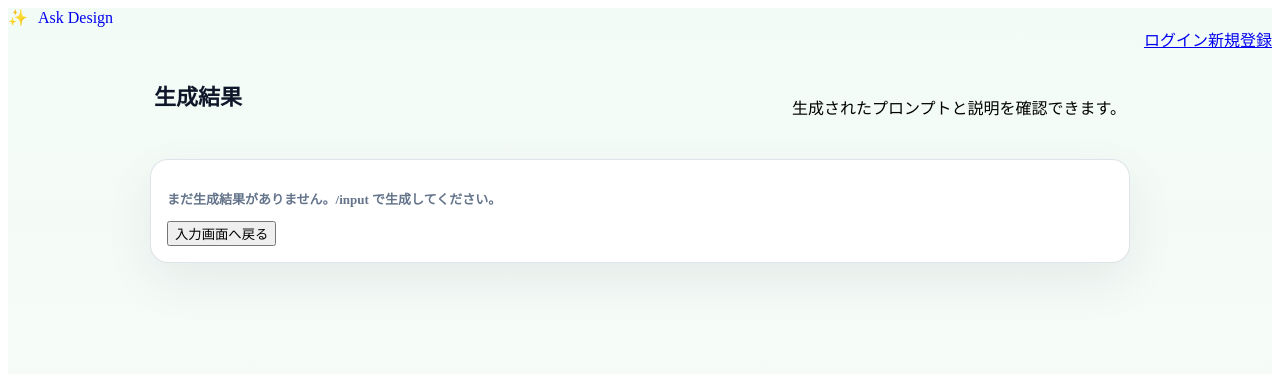
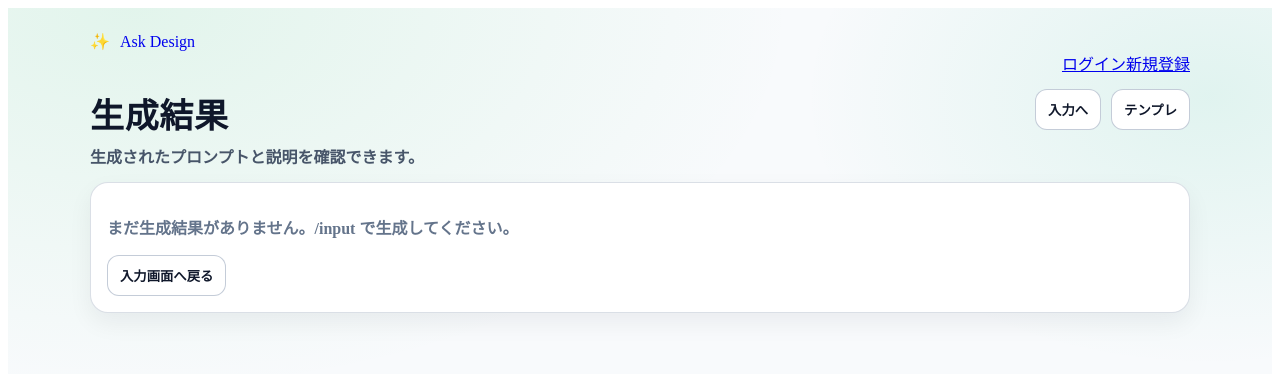
Before and after one commit to Kodama-1205/ask-design-app, a Next.js app: page /result in a window 1280 px wide. Shown: the top 374 px of the page. Built offline with nearby package versions, Linux system fonts and the light colour scheme; no server answers.

Commit message:
Restore tools (Dify/bolt.new) and bring back template UI on /result with unified design

```diff
--- a/app/result/ResultClient.tsx
+++ b/app/result/ResultClient.tsx
@@ -17,6 +17,7 @@ type ShareApiPayload = {
 const LS_KEYS = {
   prompt: 'askdesign:generated_prompt',
   explanation: 'askdesign:explanation',
+  inputs: 'askdesign:inputs',
 };
 
 export default function ResultClient() {
@@ -30,6 +31,11 @@ export default function ResultClient() {
   const [generatedPrompt, setGeneratedPrompt] = useState<string>('');
   const [explanation, setExplanation] = useState<string>('');
   const [title, setTitle] = useState<string>('生成結果');
+
+  // テンプレ保存UI
+  const [tplTitle, setTplTitle] = useState('');
+  const [savingTpl, setSavingTpl] = useState(false);
+  const [tplMsg, setTplMsg] = useState<string>('');
 
   const shareToken = searchParams.get('token') ?? '';
   const fromShare = Boolean(shareToken);
@@ -67,7 +73,7 @@ export default function ResultClient() {
           return;
         }
 
-        // ② ✅ id（DB）…スマホ/別端末でも同じ結果が出る
+        // ② ✅ id（DB）優先
         if (hasRunId) {
           const { data, error } = await supabase
             .from('prompt_runs')
@@ -96,7 +102,7 @@ export default function ResultClient() {
           return;
         }
 
-        // ④ localStorage fallback（PC内だけの結果）
+        // ④ localStorage fallback
         try {
           const p = localStorage.getItem(LS_KEYS.prompt) ?? '';
           const e = localStorage.getItem(LS_KEYS.explanation) ?? '';
@@ -128,11 +134,72 @@ export default function ResultClient() {
 
   const hasResult = Boolean(generatedPrompt.trim() || explanation.trim());
 
+  // ✅ テンプレ保存（templates テーブルへ）
+  const saveAsTemplate = async () => {
+    setTplMsg('');
+    if (!generatedPrompt.trim()) {
+      setTplMsg('生成プロンプトが空なので保存できません。');
+      return;
+    }
+    if (!tplTitle.trim()) {
+      setTplMsg('テンプレ名を入力してください。');
+      return;
+    }
+
+    setSavingTpl(true);
+    try {
+      const { data: userRes } = await supabase.auth.getUser();
+      const user = userRes?.user;
+      if (!user) {
+        router.push('/auth/login');
+        return;
+      }
+
+      // 入力情報（あるなら）も一緒に保存
+      let inputs: any = null;
+      try {
+        const raw = localStorage.getItem(LS_KEYS.inputs);
+        inputs = raw ? JSON.parse(raw) : null;
+      } catch {
+        inputs = null;
+      }
+
+      // content は既存設計に合わせて「生成物」を入れる（あなたの templates 読み込みに支障なし）
+      const content = generatedPrompt;
+
+      const { error } = await supabase.from('templates').insert({
+        title: tplTitle.trim(),
+        content,
+        inputs: inputs ?? {},
+      });
+
+      if (error) throw error;
+
+      setTplMsg('テンプレとして保存しました。/templates で確認できます。');
+      setTplTitle('');
+    } catch (e: any) {
+      setTplMsg(e?.message ?? 'テンプレ保存に失敗しました。');
+    } finally {
+      setSavingTpl(false);
+    }
+  };
+
   return (
     <>
       <div className={styles.header}>
-        <h1 className={styles.title}>{title}</h1>
-        <p className={styles.subtitle}>生成されたプロンプトと説明を確認できます。</p>
+        <div>
+          <h1 className={styles.title}>{title}</h1>
+          <p className={styles.subtitle}>生成されたプロンプトと説明を確認できます。</p>
+        </div>
+
+        <div className={styles.headerActions}>
+          <button className={styles.buttonSecondary} onClick={() => router.push('/input')}>
+            入力へ
+          </button>
+          <button className={styles.buttonSecondary} onClick={() => router.push('/templates')}>
+            テンプレ
+          </button>
+        </div>
       </div>
 
       {loading ? (
@@ -143,7 +210,7 @@ export default function ResultClient() {
         <div className={styles.card}>
           <p className={styles.errorText}>{error}</p>
           <div className={styles.actions}>
-            <button className={styles.button} onClick={() => router.push('/input')}>
+            <button className={styles.buttonSecondary} onClick={() => router.push('/input')}>
               入力画面へ戻る
             </button>
           </div>
@@ -152,7 +219,7 @@ export default function ResultClient() {
         <div className={styles.card}>
           <p className={styles.muted}>まだ生成結果がありません。/input で生成してください。</p>
           <div className={styles.actions}>
-            <button className={styles.button} onClick={() => router.push('/input')}>
+            <button className={styles.buttonSecondary} onClick={() => router.push('/input')}>
               入力画面へ戻る
             </button>
           </div>
@@ -164,7 +231,7 @@ export default function ResultClient() {
               <h2 className={styles.cardTitle}>生成プロンプト</h2>
               <div className={styles.actions}>
                 <button
-                  className={styles.button}
+                  className={styles.buttonPrimary}
                   onClick={() => copyToClipboard(generatedPrompt)}
                   disabled={!generatedPrompt}
                 >
@@ -178,7 +245,7 @@ export default function ResultClient() {
             </div>
 
             {explanation && (
-              <div className={styles.subSection}>
+              <div style={{ marginTop: 14 }}>
                 <h3 className={styles.subTitle}>説明</h3>
                 <div className={styles.contentBox}>
                   <MarkdownPreview content={explanation} />
@@ -189,6 +256,32 @@ export default function ResultClient() {
 
           <aside className={styles.side}>
             <div className={styles.card}>
+              <h3 className={styles.cardTitle}>テンプレに保存</h3>
+
+              <div className={styles.field}>
+                <div className={styles.label}>テンプレ名</div>
+                <input
+                  className={styles.input}
+                  value={tplTitle}
+                  onChange={(e) => setTplTitle(e.target.value)}
+                  placeholder="例：週次レポート自動化（Slack+Excel）"
+                  disabled={savingTpl}
+                />
+              </div>
+
+              <div className={styles.actions} style={{ marginTop: 10 }}>
+                <button className={styles.buttonPrimary} onClick={saveAsTemplate} disabled={savingTpl}>
+                  {savingTpl ? '保存中…' : '保存する'}
+                </button>
+                <button className={styles.buttonSecondary} onClick={() => router.push('/templates')}>
+                  テンプレ一覧へ
+                </button>
+              </div>
+
+              {tplMsg && <p className={tplMsg.includes('失敗') ? styles.errorText : styles.muted} style={{ marginTop: 10 }}>{tplMsg}</p>}
+            </div>
+
+            <div className={styles.card}>
               <h3 className={styles.cardTitle}>次にできること</h3>
               <ul className={styles.list}>
                 <li>そのままDifyやChatGPTに貼り付けて試す</li>
@@ -196,7 +289,7 @@ export default function ResultClient() {
                 <li>共有リンクを作ってチームに見せる</li>
               </ul>
 
-              <div className={styles.actions}>
+              <div className={styles.actions} style={{ marginTop: 10 }}>
                 <button className={styles.buttonSecondary} onClick={() => router.push('/input')}>
                   もう一度つくる
                 </button>
--- a/app/result/page.module.css
+++ b/app/result/page.module.css
@@ -1,115 +1,186 @@
 /* app/result/page.module.css */
-.page {
-  min-height: 100vh;
-  background: linear-gradient(180deg, rgba(34,197,94,0.06), rgba(15,23,42,0.02));
+
+.page{
+  min-height:100vh;
+  background:
+    radial-gradient(1200px 700px at 10% 0%, rgba(34,197,94,.10), transparent 55%),
+    radial-gradient(900px 600px at 95% 10%, rgba(16,185,129,.10), transparent 45%),
+    #f8fafc;
+  padding: 24px 18px 60px;
 }
 
-.main {
-  padding: 18px 14px 40px;
+.container{
+  max-width: 1100px;
+  margin: 0 auto;
 }
 
-.container {
-  max-width: 980px;
-  margin: 0 auto;
-  display: grid;
+.header{
+  display:flex;
+  align-items:flex-start;
+  justify-content:space-between;
+  gap:16px;
+  margin: 14px 0 14px;
+}
+
+.title{
+  font-size: 34px;
+  font-weight: 900;
+  color:#0f172a;
+  letter-spacing: .02em;
+  margin:0;
+}
+
+.subtitle{
+  margin: 6px 0 0;
+  color:#475569;
+  font-weight: 700;
+}
+
+.headerActions{
+  display:flex;
+  gap:10px;
+  flex-wrap: wrap;
+  align-items:center;
+}
+
+.grid{
+  display:grid;
+  grid-template-columns: 1fr 360px;
   gap: 14px;
 }
 
-.header {
-  display: flex;
-  align-items: flex-start;
-  justify-content: space-between;
-  gap: 12px;
-  padding: 10px 4px;
+@media (max-width: 980px){
+  .grid{
+    grid-template-columns: 1fr;
+  }
 }
 
-.title {
-  margin: 0;
-  font-size: 22px;
-  font-weight: 900;
-  color: #0f172a;
+.card{
+  background:#fff;
+  border: 1px solid rgba(148,163,184,.35);
+  border-radius: 18px;
+  padding: 16px;
+  box-shadow: 0 10px 24px rgba(15, 23, 42, 0.06);
 }
 
-.sub {
-  margin: 6px 0 0;
-  font-size: 13px;
-  font-weight: 700;
-  color: #475569;
-}
-
-.headerActions {
-  display: flex;
-  gap: 8px;
-  flex-wrap: wrap;
-  justify-content: flex-end;
-}
-
-.card {
-  border: 1px solid rgba(148,163,184,0.30);
-  background: #fff;
-  border-radius: 18px;
-  box-shadow: 0 18px 50px rgba(15, 23, 42, 0.07);
-  padding: 16px;
-}
-
-.cardHeader {
-  display: flex;
-  align-items: center;
-  justify-content: space-between;
+.cardHeader{
+  display:flex;
+  align-items:center;
+  justify-content:space-between;
   gap: 10px;
   margin-bottom: 10px;
 }
 
-.cardTitle {
+.cardTitle{
+  font-size: 18px;
   font-weight: 900;
-  color: #0f172a;
+  color:#0f172a;
+  margin:0;
 }
 
-.contentBox {
-  border: 1px solid rgba(148,163,184,0.30);
-  background: rgba(15,23,42,0.02);
+.subTitle{
+  font-size: 14px;
+  font-weight: 900;
+  color:#0f172a;
+  margin: 0 0 8px;
+}
+
+.contentBox{
+  border: 1px solid rgba(148,163,184,.35);
   border-radius: 14px;
   padding: 12px;
+  background: rgba(15,23,42,.02);
+  min-height: 120px;
+  overflow: auto;
 }
 
-.pre {
-  margin: 0;
-  white-space: pre-wrap;
-  word-break: break-word;
-  font-family: ui-monospace, SFMono-Regular, Menlo, Monaco, Consolas, "Liberation Mono", "Courier New", monospace;
-  font-size: 13px;
-  line-height: 1.6;
-  color: #0f172a;
+.actions{
+  display:flex;
+  gap: 10px;
+  flex-wrap: wrap;
+  align-items:center;
 }
 
-.btnGhost {
-  border: 1px solid rgba(148,163,184,0.50);
-  background: #fff;
-  border-radius: 14px;
+.button{
+  border: 1px solid rgba(34,197,94,.35);
+  background: rgba(34,197,94,.10);
+  color:#065f46;
+  font-weight: 900;
+  border-radius: 12px;
   padding: 10px 12px;
-  font-weight: 900;
-  cursor: pointer;
-  color: #0f172a;
-}
-
-.btnPrimary {
-  border: none;
-  background: #16a34a;
-  color: #fff;
-  border-radius: 14px;
-  padding: 11px 14px;
-  font-weight: 900;
   cursor: pointer;
 }
 
-.btnPrimary:disabled,
-.btnGhost:disabled {
-  opacity: 0.55;
+.button:disabled{
+  opacity: .5;
   cursor: not-allowed;
 }
 
-.muted {
-  color: #64748b;
+.buttonPrimary{
+  border: none;
+  background: #16a34a;
+  color:#fff;
+  font-weight: 900;
+  border-radius: 12px;
+  padding: 10px 12px;
+  cursor:pointer;
+}
+
+.buttonSecondary{
+  border: 1px solid rgba(148,163,184,.55);
+  background: #fff;
+  color:#0f172a;
+  font-weight: 900;
+  border-radius: 12px;
+  padding: 10px 12px;
+  cursor:pointer;
+}
+
+.muted{
+  color:#64748b;
+  font-weight: 700;
+}
+
+.errorText{
+  color:#b91c1c;
+  font-weight: 900;
+}
+
+.list{
+  margin: 10px 0 0;
+  padding-left: 18px;
+  color:#0f172a;
+  font-weight: 700;
+  line-height: 1.9;
+}
+
+.field{
+  display:grid;
+  gap: 6px;
+  margin-top: 10px;
+}
+
+.label{
+  font-size: 12px;
+  color:#475569;
+  font-weight: 900;
+}
+
+.input{
+  width: 100%;
+  border: 1px solid rgba(148,163,184,.45);
+  border-radius: 12px;
+  padding: 10px 12px;
   font-weight: 800;
-  font-size: 13px;
+  outline: none;
 }
+
+.input:focus{
+  border-color: rgba(34,197,94,.55);
+  box-shadow: 0 0 0 4px rgba(34,197,94,.12);
+}
+
+.side{
+  display:grid;
+  gap: 14px;
+}
--- a/app/result/page.tsx
+++ b/app/result/page.tsx
@@ -6,16 +6,14 @@ import ResultClient from './ResultClient';
 
 export default function ResultPage() {
   return (
-    <div className={styles.page}>
-      <AuthHeader />
+    <main className={styles.page}>
+      <div className={styles.container}>
+        <AuthHeader />
 
-      <main className={styles.main}>
-        <div className={styles.container}>
-          <Suspense fallback={<div className={styles.card}><p className={styles.muted}>読み込み中...</p></div>}>
-            <ResultClient />
-          </Suspense>
-        </div>
-      </main>
-    </div>
+        <Suspense fallback={<div className={styles.card}>読み込み中...</div>}>
+          <ResultClient />
+        </Suspense>
+      </div>
+    </main>
   );
 }
```
Also changed, not shown: lib/askdesign/options.ts (+41 -17 lines).
